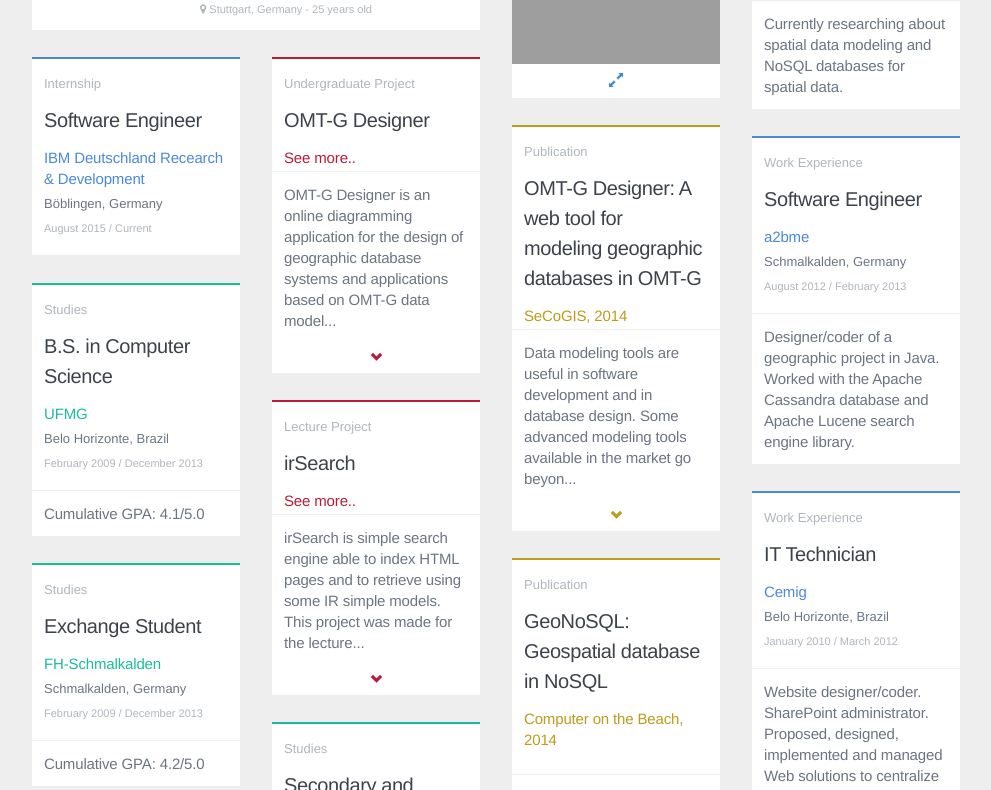
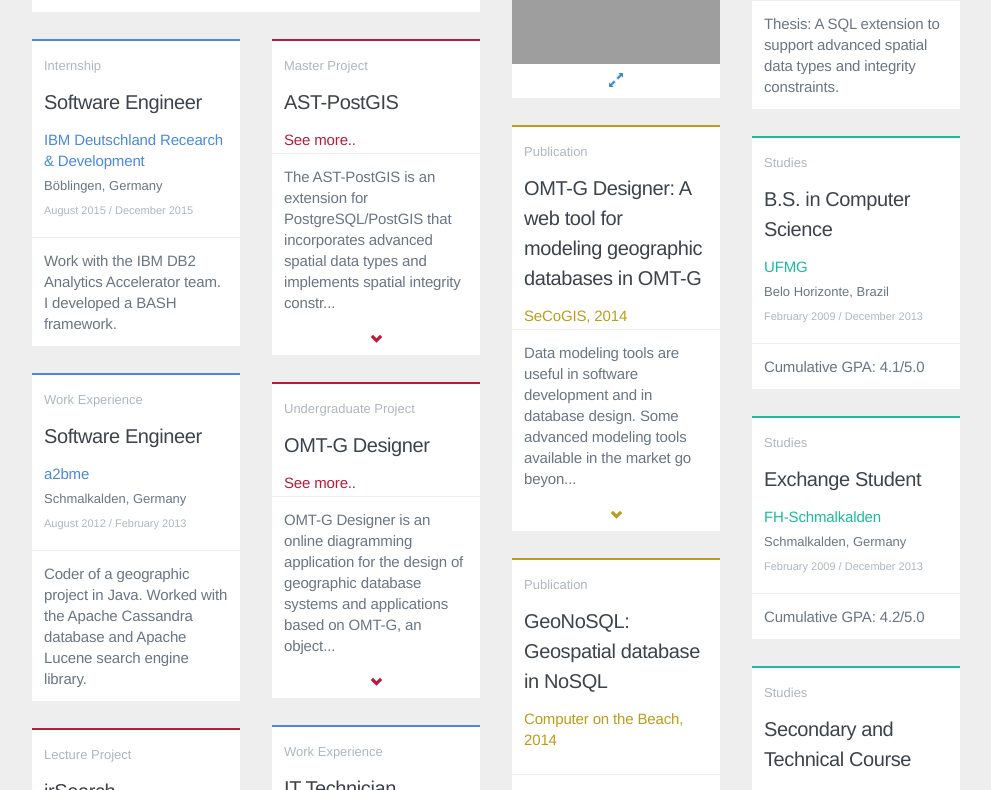
Before and after one commit to lizardoluis/homepage, a plain HTML site: page index.html in a window 1280 px wide. Shown: the part 384-1174 px from the top of the page, without its empty margins (144-1135 px from the left). Drawn offline with Linux system fonts and the light colour scheme; some packages are replaced by stand-ins of ours; grey boxes are pictures that could not be loaded.

Commit message:
Update information.

```diff
--- a/index.html
+++ b/index.html
@@ -83,12 +83,12 @@
 					<ul class="personal-data">
 <!-- 						<li><h2>Luís Eduardo Oliveira Lizardo</h2></li> -->
 						<li><p class="personal-about">
-								I am a computer scientist passionate about technology. I speak Portuguese, English and German. My master's
-								research is about incorporing spatial integrity constraints on SQL.
-								I am currently living in Germany doing an internship at IBM and waiting patiently for the freezing winter.
-								<br> <br> I absolutely love working with Back-end development.
+								Hi!! I am Luis, a computer scientist passionate about technology. I speak Portuguese, English and German,
+                        and I'm about to finish my master degree in one of the best universities of Brazil. So far, I've been
+                        able to work with a variety of technologies, as you can see in some of my projects on GitHub.
+                     </br></br> Please feel free to get in touch!
 							</p></li>
-						<li><p class="personal-place-age"> <i class="fa fa-map-marker"></i> Stuttgart, Germany - 25 years old</p></li>
+						<li><p class="personal-place-age"> <i class="fa fa-map-marker"></i> Belo Horizonte, Brazil - 26 years old</p></li>
 					</ul>
 				</div>
 
--- a/js/main.js
+++ b/js/main.js
@@ -11,7 +11,7 @@ var studies = [
 			link : "https://www.ufmg.br/",
 			address : "Belo Horizonte, Brazil",
 			dates : "February 2014 / February 2016",
-			description : "Currently researching about spatial data modeling and NoSQL databases for spatial data."
+			description : "Thesis: A SQL extension to support advanced spatial data types and integrity constraints."
 		},
 		{
 			pretitle : "Studies",
@@ -48,8 +48,8 @@ var jobs = [
 			place : "IBM Deutschland Recearch & Development",
 			link : "http://www.ibm.com/de/de/",
 			address : "Böblingen, Germany",
-			dates : "August 2015 / Current",
-			description : ""
+			dates : "August 2015 / December 2015",
+			description : "Work with the IBM DB2 Analytics Accelerator team. I developed a BASH framework."
 		},
 		{
 			pretitle : "Work Experience",
@@ -58,7 +58,7 @@ var jobs = [
 			link : "http://www.a2bme.com/",
 			address : "Schmalkalden, Germany",
 			dates : "August 2012 / February 2013",
-			description : "Designer/coder of a geographic project in Java. "
+			description : "Coder of a geographic project in Java. "
 					+ "Worked with the Apache Cassandra database and " +
 							"Apache Lucene search engine library."
 		},
@@ -70,10 +70,10 @@ var jobs = [
 			address : "Belo Horizonte, Brazil",
 			dates : "January 2010 / March 2012",
 			description : "Website designer/coder. SharePoint administrator. "
-					+ "Proposed, designed, implemented and managed Web solutions"
+					+ "Proposed and implemented Web solutions"
 					+ " to centralize strategic information of the Invoice and"
 					+ " Business Relationship Departments at the intranet. "
-					+ "Proposed and developed small applications in Flash "
+					+ "Developed small applications in Flash "
 					+ "to assist new employees training."
 		},
 		{
@@ -102,33 +102,34 @@ var publications = [
 			title : "GeoNoSQL: Geospatial database in NoSQL",
 			place : "Computer on the Beach, 2014",
 			link : "http://www6.univali.br/seer/index.php/acotb/article/view/5332",
-			// description : 'Lizardo, Luís EO, Mirella M. Moro, and Clodoveu A.
-			// Davis Jr. "GeoNoSQL: Banco de dados geoespacial em NoSQL." Anais
-			// do Computer on the Beach(2014): p-303. (Portuguese)'
 			description : 'Geospatial data are created, stored and used today in an unprecedented rate. However, the large volume of data collected from geographic sensors, satellites, social networks and other location services has become a challenge for relational database management systems. In this scenario, non-relational database management systems, known as NoSQL, can provide more efficient solutions to handle big volumes of data. This paper proposes the construction of a spatial NoSQL prototype, called GeoNoSQL, using Apache Cassandra, a non-relational database management system with high scalability and performance. Our experiments show that GeoNoSQL performs better than PostGIS, the spatial extension for PostgreSQL.'
-		},
-// {
-// pretitle : "Publication",
-// title : "PostgreSQL: uma alternativa para sistemas gerenciadores de banco de
-// dados de código aberto",
-// place : "Congresso Nacional Universidade, EAD e Software Livre, 2012",
-// description : 'Amaral, Hugo Richard, Luis Eduardo Oliveira Lizardo, and
-// Arthur Camara Vieira de Souza. "PostgreSQL: uma alternativa para sistemas
-// gerenciadores de banco de dados de código aberto." Anais do Congresso
-// Nacional Universidade, EAD e Software Livre. Vol. 2. No. 2. 2012.
-// (Portuguese)'
-// }
-];
+		} ];
 
 var projects = [
+      {
+         pretitle : "Master Project",
+         title : "AST-PostGIS",
+         place : "See more..",
+         link : "https://github.com/lizardoluis/ast_postgis",
+         description : "The AST-PostGIS is an extension for PostgreSQL/PostGIS " +
+         "that incorporates advanced spatial data types and implements spatial " +
+         "integrity constraints. The extension reduces the distance between " +
+         "the conceptual and the physical designs of spatial databases, by " +
+         "providing richer representations for geo-object and geo-field geometries. " +
+         "It also offers procedures to assert the consistency of spatial relationships " +
+         "during data updates. Such procedures can also be used before enforcing " +
+         "spatial integrity constraints for the first time."
+      },
  		{
  			pretitle : "Undergraduate Project",
  			title : "OMT-G Designer",
  			place : "See more..",
  			link : "http://www.aqui.io/omtg",
  			description : "OMT-G Designer is an online diagramming application " +
-    					"for the design of geographic database systems and " +
-    					"applications based on OMT-G data model."
+         "for the design of geographic database systems and applications based " +
+         "on OMT-G, an object-oriented data model for geographic applications. " +
+         "It aims to increase the practical and academic uses of this data model, " +
+         "by providing an open and platform-independent modeling resource."
  		},
  		{
  			pretitle : "Lecture Project",
@@ -144,7 +145,7 @@ var projects = [
  					"irSearch are: Okapi BM25, Cosine, PageRank, Boolean " +
  					"and some combinations of them. irSearch is currently " +
  					"running with a 5GB collection."
-    		}];
+ 		} ];
 
 function addBox(info, column, color) {
 	// Clone template
--- a/js/maps.js
+++ b/js/maps.js
@@ -46,6 +46,8 @@ var placesVisited = [ [ 'Berlin', 52.5243700, 13.4105300, 2 ],
 		[ 'Stockholm', 59.3294, 18.0686, 2 ],
 		[ 'Edimburg', 55.9531, -3.1889, 2 ],
 		[ 'St. Andrews', 56.3404, -2.7955, 2 ],
+      [ 'Strasbourg', 48.5839200, 7.7455300, 2 ],
+      [ 'Belgrade', 44.816667, 20.466667, 2 ],
 		[ 'London', 51.5085300, -0.1257400, 2 ],
 		[ 'Munich', 48.1374300, 11.5754900, 2 ],
 		[ 'Hamburg', 53.5500000, 10.0000000, 2 ],
```
Lines whose indentation alone changed are shown as unchanged.
